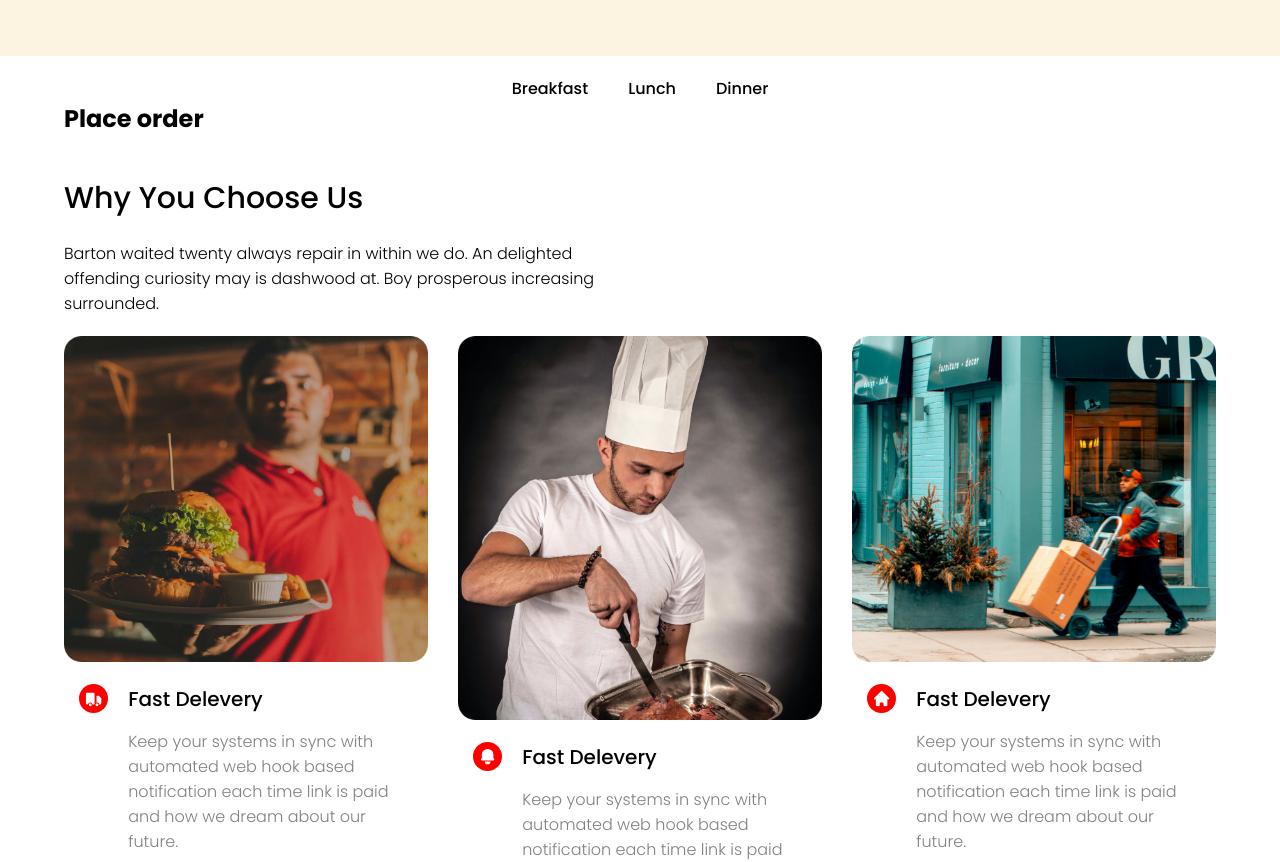
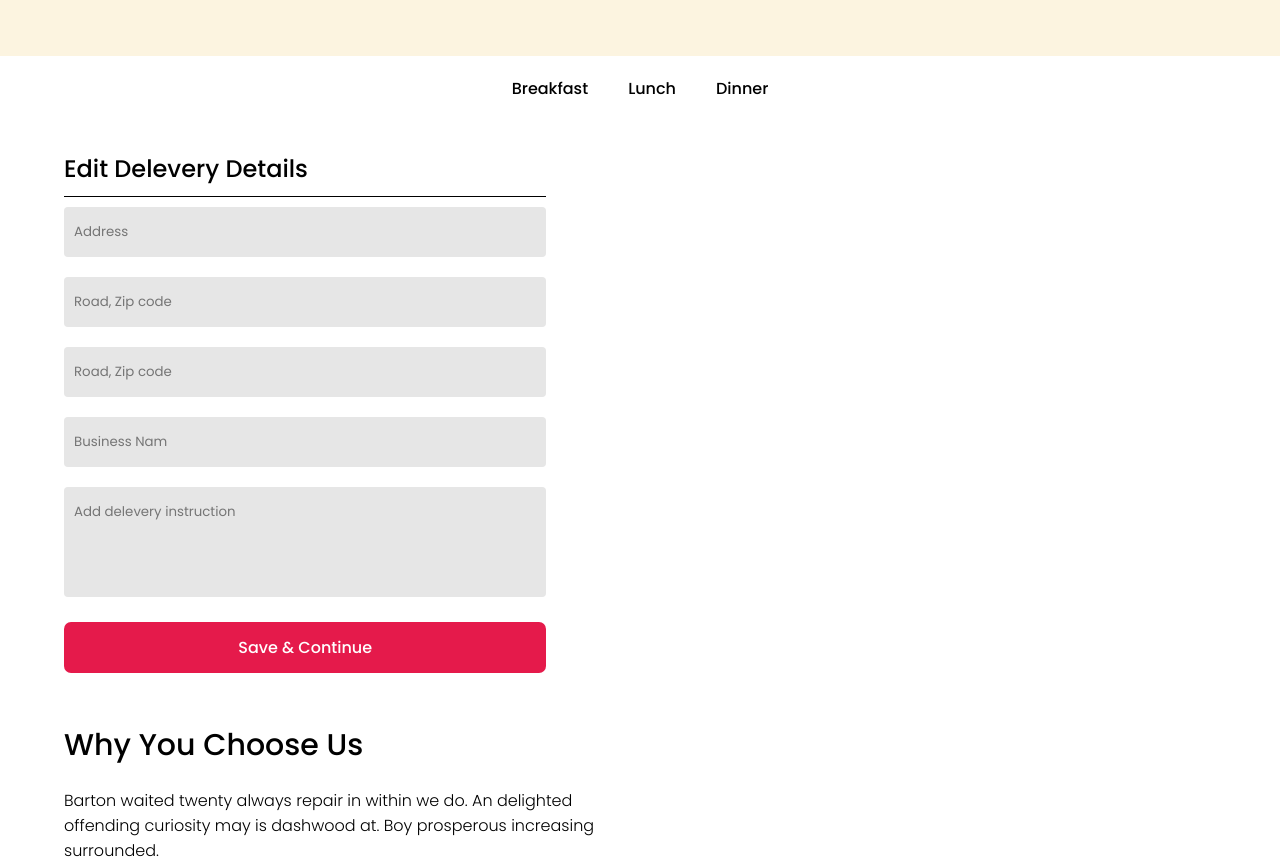
Before and after one commit to Shahrear-ahamed/fresh-red-onion, a React (Create React App) app: page /placeorder in a window 1280 px wide. Shown: the part 584-1446 px from the top of the page. Built offline with nearby package versions, Linux system fonts and the light colour scheme; no server answers.

Commit message:
add single food view properly and add place order section

```diff
--- a/src/Pages/Home/Placeorder/Placeorder.css
+++ b/src/Pages/Home/Placeorder/Placeorder.css
@@ -0,0 +1,25 @@
+.place-order {
+  display: grid;
+  margin: 50px 0;
+  grid-template-columns: repeat(2, 1fr);
+}
+.delevery-details-title {
+  width: 80%;
+  padding-bottom: 10px;
+  font-weight: 500;
+  border-bottom: 1px solid black;
+}
+.shipping-form {
+  width: 80%;
+  display: flex;
+  flex-direction: column;
+  justify-content: center;
+}
+textarea{
+  resize: none;
+}
+@media (max-width: 576px) {
+  .place-order {
+    grid-template-columns: 1fr;
+  }
+}
--- a/src/Pages/Home/Placeorder/Placeorder.js
+++ b/src/Pages/Home/Placeorder/Placeorder.js
@@ -1,9 +1,45 @@
 import React from "react";
+import "./Placeorder.css";
 
 const Placeorder = () => {
   return (
-    <div>
-      <h2>Place order</h2>
+    <div className="place-order">
+      <div>
+        <h2 className="delevery-details-title">Edit Delevery Details</h2>
+        <form autoComplete="off" className="shipping-form">
+          <input type="text" name="Address" placeholder="Address" required />
+          <input
+            type="text"
+            name="Road, Zip code"
+            placeholder="Road, Zip code"
+            required
+          />
+          <input
+            type="text"
+            name="Road, Zip code"
+            placeholder="Road, Zip code"
+            required
+          />
+          <input
+            type="text"
+            name="Business Nam"
+            placeholder="Business Nam"
+            required
+          />
+          <textarea
+            name="w3review"
+            rows="4"
+            cols="50"
+            placeholder="Add delevery instruction"
+          />
+          <input
+            type="submit"
+            name="submit"
+            className="form-submit"
+            value="Save & Continue"
+          />
+        </form>
+      </div>
     </div>
   );
 };
--- a/src/Pages/Home/ViewFood/ViewFood.css
+++ b/src/Pages/Home/ViewFood/ViewFood.css
@@ -11,22 +11,46 @@
 .left-desc h2 {
   font-size: 40px;
   font-weight: 400;
+  line-height: 1.2;
 }
 .left-desc p {
   margin: 20px 0;
 }
-
+.price-button {
+  display: flex;
+  align-items: center;
+}
 .price-title {
   font-size: 27px;
   font-weight: 400;
   margin-right: 10px;
+}
+.item-buttons {
+  display: flex;
+  align-items: center;
+  border: 1px solid #cfcfcf;
+  height: 45px;
+  padding: 0 15px;
+  border-radius: 25px;
+  margin-left: 10px;
+}
+.item-buttons p {
+  width: 15px;
+  text-align: center;
+}
+.item-buttons button {
+  background-color: transparent;
+  border: none;
+  margin: 0 10px;
+  font-size: 20px;
+  cursor: pointer;
 }
 
 .shopping-cart-btn {
   display: flex;
   align-items: center;
   padding: 10px 30px;
-  background-color: red;
+  background-color: #e51a4b;
   border: none;
   color: white;
   font-size: 16px;
@@ -49,3 +73,16 @@
 .view-food-right img {
   width: 85%;
 }
+
+@media (max-width: 576px) {
+  .viewfood {
+    width: 95%;
+    grid-template-columns: 1fr;
+  }
+  .view-food-left {
+    order: 2;
+  }
+  .left-desc h2 {
+    font-size: 25px;
+  }
+}
--- a/src/Pages/Home/ViewFood/ViewFood.js
+++ b/src/Pages/Home/ViewFood/ViewFood.js
@@ -1,22 +1,38 @@
-import React from "react";
+import React, { useState } from "react";
 import { useParams } from "react-router-dom";
 import "./ViewFood.css";
 import { ShoppingCartIcon } from "@heroicons/react/solid";
 
 const ViewFood = ({ foods }) => {
+  const [items, setItems] = useState(1);
   const param = useParams();
-  const { name, desc, img, price } = foods.find((food) => food.id === param.id);
+  const { name, desc, img, price, category } = foods.find(
+    (food) => food.id === param.id
+  );
+  const totalFood = foods.filter((food) => food.category === category);
+  console.log(totalFood);
   return (
     <div className="viewfood">
       <div className="view-food-left">
         <div className="left-desc">
           <h2>{name}</h2>
           <p>{desc}</p>
-          <div>
+          <div className="price-button">
             <h3 className="price-title">${price}</h3>
+            <div className="item-buttons">
+              <button
+                disabled={items <= 1 && true}
+                onClick={() => setItems(items - 1)}
+              >
+                {" "}
+                -{" "}
+              </button>
+              <p>{items}</p>
+              <button onClick={() => setItems(items + 1)}> + </button>
+            </div>
           </div>
           <button className="shopping-cart-btn">
-            <ShoppingCartIcon className="cart-icon"/>
+            <ShoppingCartIcon className="cart-icon" />
             Add
           </button>
         </div>
--- a/src/Pages/Login/Login.js
+++ b/src/Pages/Login/Login.js
@@ -33,9 +33,9 @@ const Login = () => {
       <div className="signup-logo">
         <img src={logo} alt="" />
       </div>
-      <form className="sign-up-form" onSubmit={handleSubmit}>
+      <form autoComplete="off" className="sign-up-form" onSubmit={handleSubmit}>
         <input type="text" name="email" placeholder="Email" required />
-        <input type="text" name="password" placeholder="Password" required />
+        <input type="password" name="password" placeholder="Password" required />
         <input
           type="submit"
           name="submit"
--- a/src/Pages/SignUp/SignUp.css
+++ b/src/Pages/SignUp/SignUp.css
@@ -23,12 +23,21 @@
   justify-content: center;
 }
 
-.sign-up-form input:not([type="submit"]) {
+.sign-up-form input:not([type="submit"]),
+.sign-up-form textarea,
+.shipping-form input:not([type="submit"]),
+.shipping-form textarea {
   border: none;
   margin: 10px 0;
   padding: 15px 10px;
   background-color: rgb(230, 230, 230);
   border-radius: 4px;
+}
+.sign-up-form input:not([type="submit"]):focus,
+.sign-up-form textarea:focus,
+.shipping-form input:not([type="submit"]),
+.shipping-form textarea {
+  outline: none;
 }
 
 .form-submit {
--- a/src/Pages/SignUp/SignUp.js
+++ b/src/Pages/SignUp/SignUp.js
@@ -48,12 +48,12 @@ const SignUp = () => {
       <div className="signup-logo">
         <img src={logo} alt="" />
       </div>
-      <form className="sign-up-form" onSubmit={handleSubmit}>
+      <form autoComplete="off" className="sign-up-form" onSubmit={handleSubmit}>
         <input type="text" name="name" placeholder="Name" required />
-        <input type="text" name="email" placeholder="Email" required />
-        <input type="text" name="password" placeholder="Password" required />
+        <input type="email" name="email" placeholder="Email" required />
+        <input type="password" name="password" placeholder="Password" required />
         <input
-          type="text"
+          type="password"
           name="confirmPassword"
           placeholder="Confirm Password"
           required
```
